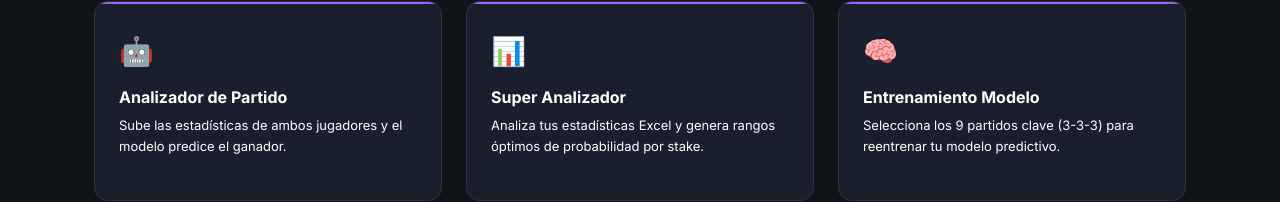
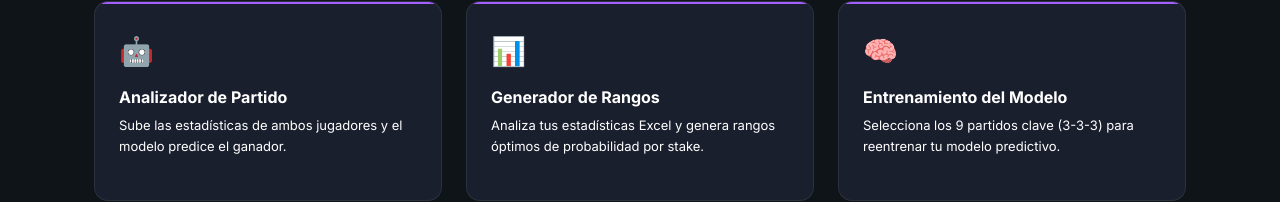
Before and after one commit to BorjaGZ/tfm-tennis-suite, a Next.js app: page / in a window 1280 px wide. Shown: the part 337-539 px from the top of the page. Built offline with nearby package versions, Linux system fonts and the light colour scheme.

Commit message:
feat: renombrar super-analizador a generador-rangos

```diff
--- a/app/calculadora-value/page.tsx
+++ b/app/calculadora-value/page.tsx
@@ -23,7 +23,7 @@ export default function CalculadoraValue() {
   const [cargandoRangos, setCargandoRangos] = useState(true);
 
   useEffect(() => {
-    fetch("/api/super-analizador")
+    fetch("/api/generador-rangos")
       .then((r) => r.json())
       .then((data) => {
         if (data.estrategia) setRangos(data.estrategia);
@@ -125,7 +125,7 @@ export default function CalculadoraValue() {
             </span>
           ) : (
             <span style={{ fontFamily: "'Space Mono', monospace", fontSize: "11px", color: "#ffaa00" }}>
-              ⚠ Sin datos del Super Analizador — usando rangos por defecto. <a href="/super-analizador" style={{ color: "#ffaa00" }}>Ejecuta el análisis primero.</a>
+              ⚠ Sin datos del Super Analizador — usando rangos por defecto. <a href="/generador-rangos" style={{ color: "#ffaa00" }}>Ejecuta el análisis primero.</a>
             </span>
           )}
         </div>
--- a/app/super-analizador/page.tsx
+++ b/app/generador-rangos/page.tsx
@@ -47,7 +47,7 @@ export default function SuperAnalizador() {
   const comprobar = async () => {
     setEstado("cargando");
     try {
-      const res  = await fetch("/api/super-analizador");
+      const res  = await fetch("/api/generador-rangos");
       const data = await res.json();
       setAnalisis(data);
       if (data.error)   { setError(data.error); setEstado("error"); return; }
@@ -63,7 +63,7 @@ export default function SuperAnalizador() {
     setEstado("analizando");
     try {
       const params = new URLSearchParams({ minS1, minS2, minS3 });
-      const res    = await fetch(`/api/super-analizador?${params}`);
+      const res    = await fetch(`/api/generador-rangos?${params}`);
       const data   = await res.json();
       if (data.error) throw new Error(data.error);
       setAnalisis(data);
@@ -85,7 +85,7 @@ export default function SuperAnalizador() {
     try {
       const formData = new FormData();
       formData.append("file", file);
-      const res  = await fetch("/api/super-analizador", { method: "POST", body: formData });
+      const res  = await fetch("/api/generador-rangos", { method: "POST", body: formData });
       const data = await res.json();
       if (data.error) throw new Error(data.error);
       await ejecutar();
--- a/app/page.tsx
+++ b/app/page.tsx
@@ -9,15 +9,15 @@ const appsFilaSuperior = [
     icon: "🤖",
   },
   {
-    href: "/super-analizador",
-    title: "Super Analizador",
+    href: "/generador-rangos",
+    title: "Generador de Rangos",
     desc: "Analiza tus estadísticas Excel y genera rangos óptimos de probabilidad por stake.",
     accentClass: "ts-card-accent-purple",
     icon: "📊",
   },
   {
     href: "/entrenamiento-modelo",
-    title: "Entrenamiento Modelo",
+    title: "Entrenamiento del Modelo",
     desc: "Selecciona los 9 partidos clave (3-3-3) para reentrenar tu modelo predictivo.",
     accentClass: "ts-card-accent-purple",
     icon: "🧠",
```
Also changed, not shown: app/api/generador-rangos/route.ts (renamed from app/api/super-analizador/route.ts), 1 other file (tests, documents, lock files or other folders).
